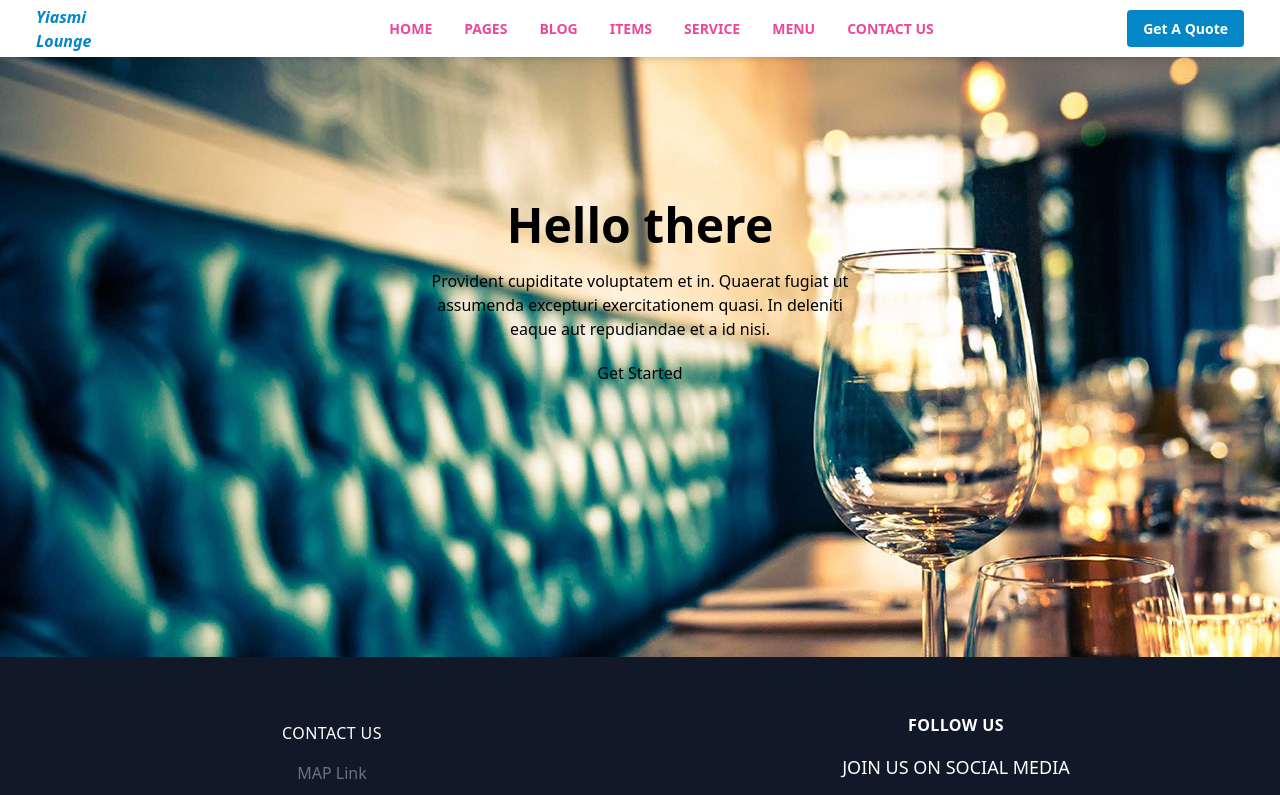
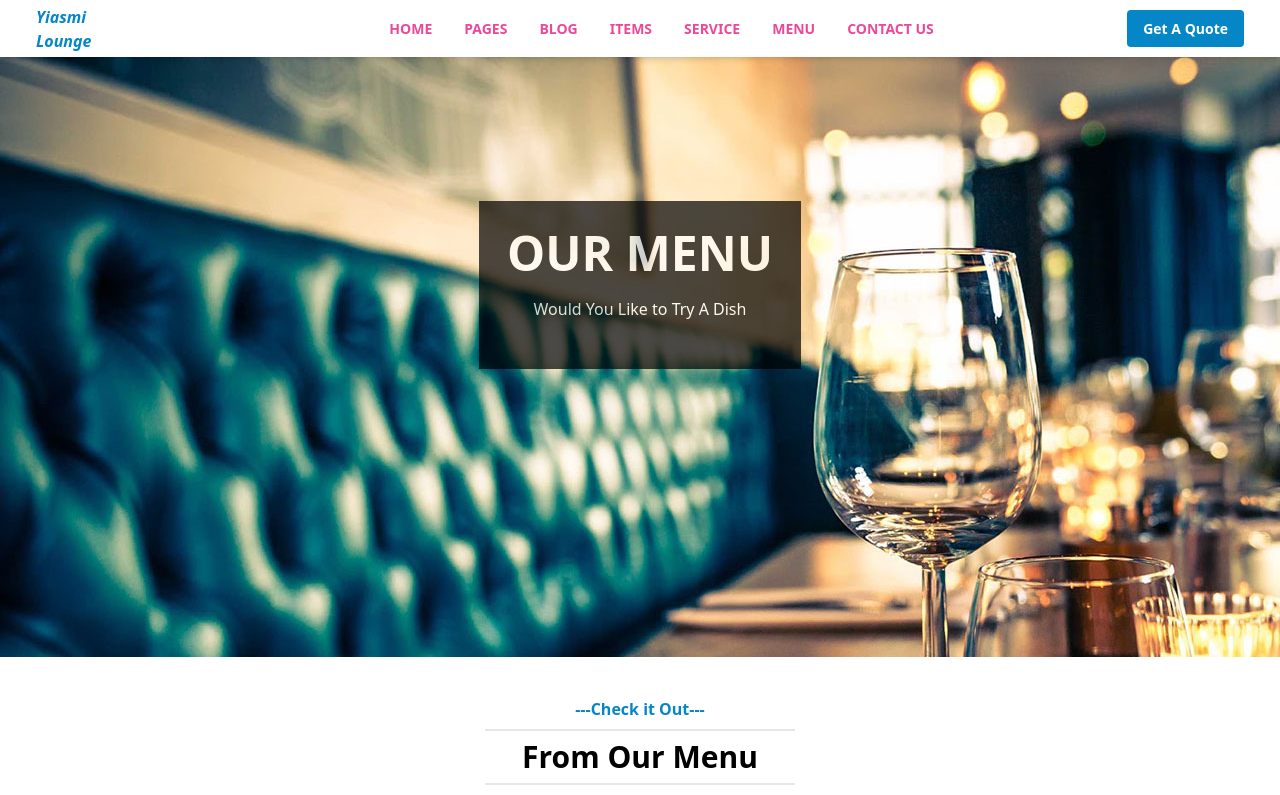
Before and after one commit to MDSadid-git/yiasemi_client, a React (Vite) app: page /menu in a window 1280 px wide. Shown: the top 795 px of the page. Built offline with nearby package versions, Linux system fonts and the light colour scheme.

Commit message:
Popluer menu add done on Menu

```diff
--- a/src/Component/Pages/Menu/Menu.jsx
+++ b/src/Component/Pages/Menu/Menu.jsx
@@ -2,13 +2,19 @@ import React from "react";
 import { Helmet } from "react-helmet-async";
 import PageCover from "../Shared/PageCover/PageCover";
 import sectionImageHeader from "../../Assets/menu/banner3.jpg";
+import PopluerMenu from "../Home/PopluerMenu/PopluerMenu";
 const Menu = () => {
   return (
     <div>
       <Helmet>
         <title>Yiasemi Lounge \ Menu</title>
       </Helmet>
-      <PageCover coverImg={sectionImageHeader} />
+      <PageCover
+        coverImg={sectionImageHeader}
+        menuTitle={"Our Menu"}
+        menuDesctription={"Would You Like to Try A Dish"}
+      />
+      <PopluerMenu />
     </div>
   );
 };
--- a/src/Component/Pages/Shared/PageCover/PageCover.jsx
+++ b/src/Component/Pages/Shared/PageCover/PageCover.jsx
@@ -1,6 +1,6 @@
 import React from "react";
 
-const PageCover = ({ coverImg }) => {
+const PageCover = ({ coverImg, menuTitle, menuDesctription }) => {
   return (
     <div>
       <div
@@ -11,14 +11,9 @@ const PageCover = ({ coverImg }) => {
       >
         <div className="hero-overlay bg-opacity-60"></div>
         <div className="flex justify-center md:pt-36 pt-5 text-center">
-          <div className="max-w-md">
-            <h1 className="mb-5 text-5xl font-bold">Hello there</h1>
-            <p className="mb-5">
-              Provident cupiditate voluptatem et in. Quaerat fugiat ut assumenda
-              excepturi exercitationem quasi. In deleniti eaque aut repudiandae
-              et a id nisi.
-            </p>
-            <button className="btn btn-primary">Get Started</button>
+          <div className="max-w-md bg-black opacity-70 text-white p-7">
+            <h1 className="mb-5 text-5xl font-bold uppercase">{menuTitle}</h1>
+            <p className="mb-5">{menuDesctription}</p>
           </div>
         </div>
       </div>
```
